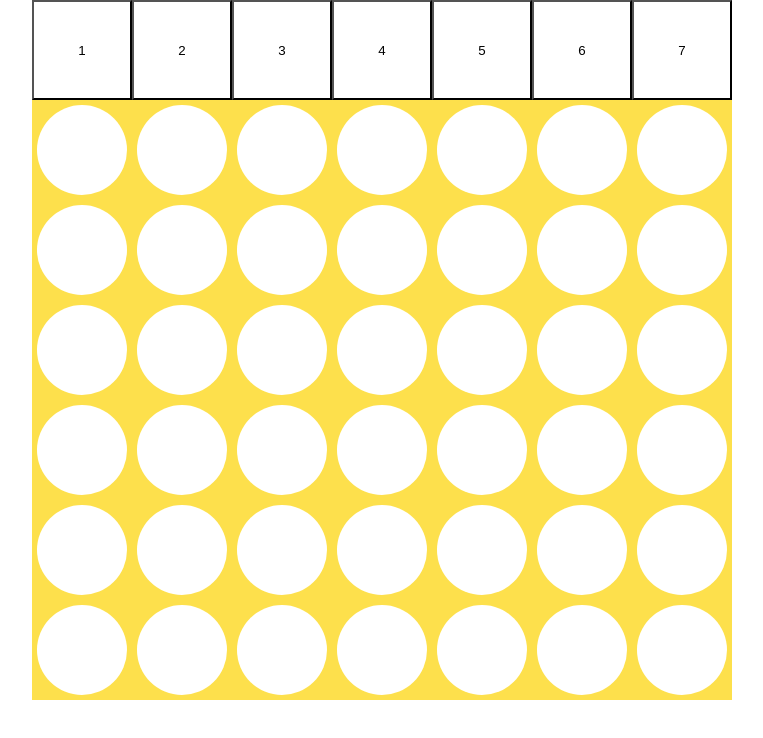
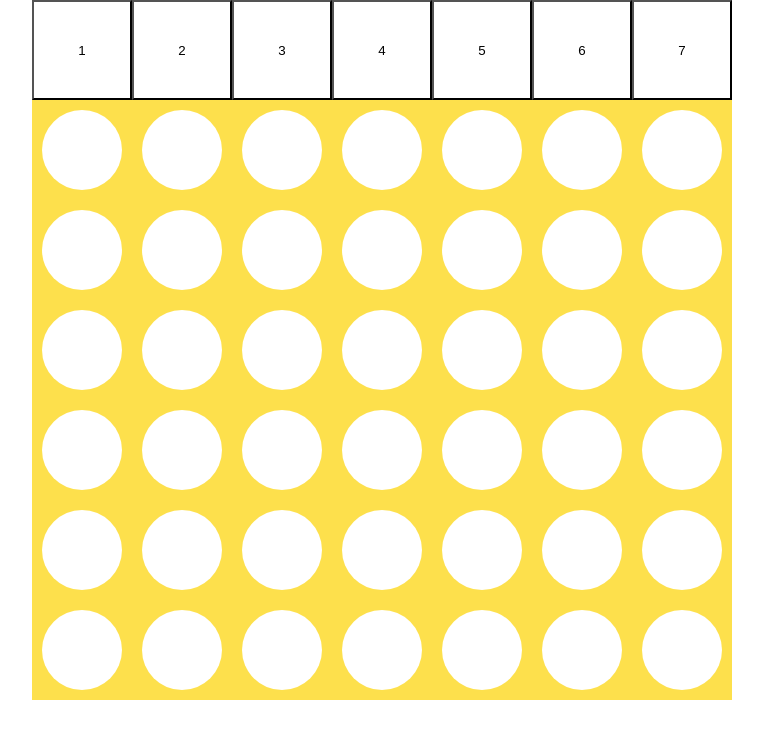
Before and after one commit to sarahtennis/connect-four, a React (Create React App) app in the folder client/: page / in a window 1280 px wide. Shown: the top 738 px of the page, without its empty margins (258-1021 px from the left). Built offline with nearby package versions, Linux system fonts and the light colour scheme.

Commit message:
Styling for chips/checkers

```diff
--- a/client/src/components/Square/Square.css
+++ b/client/src/components/Square/Square.css
@@ -8,10 +8,13 @@ div.square {
 }
 
 div.square div.circle {
-  height: 90px;
-  width: 90px;
+  height: 80px;
+  width: 80px;
   border-radius: 50%;
   background: #ffffff;
+  display: flex;
+  justify-content: center;
+  align-items: center;
 }
 
 div.square div.red {
@@ -19,5 +22,50 @@ div.square div.red {
 }
 
 div.square div.black {
-  background: #000000;
+  background: hsl(0, 0%, 15%);
 }
+
+div.square div.circle div.inner-circle {
+  height: 60px;
+  width: 60px;
+  border-radius: 50%;
+  background: #ffffff;
+  display: flex;
+  justify-content: center;
+  align-items: center;
+}
+
+div.square div.circle div.red {
+  background: #cc0000;
+  border: 1px solid #b20000;
+}
+
+div.square div.circle div.black {
+  background: hsl(0, 0%, 10%);
+  border: 1px solid #000000;
+}
+
+div.square div.circle div.inner-circle div.ridge {
+  height: 40px;
+  width: 40px;
+  border-radius: 50%;
+  background: none;
+  display: flex;
+  justify-content: center;
+  align-items: center;
+}
+
+div.square div.circle div.inner-circle div.red {
+  border: 1px solid #b20000;
+}
+
+div.square div.circle div.inner-circle div.black {
+  border: 1px solid #000000;
+}
+
+div.square div.circle div.inner-circle div.ridge div.inner-ridge {
+  height: 20px;
+  width: 20px;
+  border-radius: 50%;
+  background: none;
+}
--- a/client/src/components/Square/Square.js
+++ b/client/src/components/Square/Square.js
@@ -3,7 +3,13 @@ import React from "react";
 const Square = props => {
   return (
     <div className="square">
-      <div className={`circle ${props.color}`} />
+      <div className={`circle ${props.color}`}>
+        <div className={`inner-circle ${props.color}`}>
+          <div className={`ridge ${props.color}`}>
+            <div className={`inner-ridge ${props.color}`} />
+          </div>
+        </div>
+      </div>
     </div>
   );
 };
```
